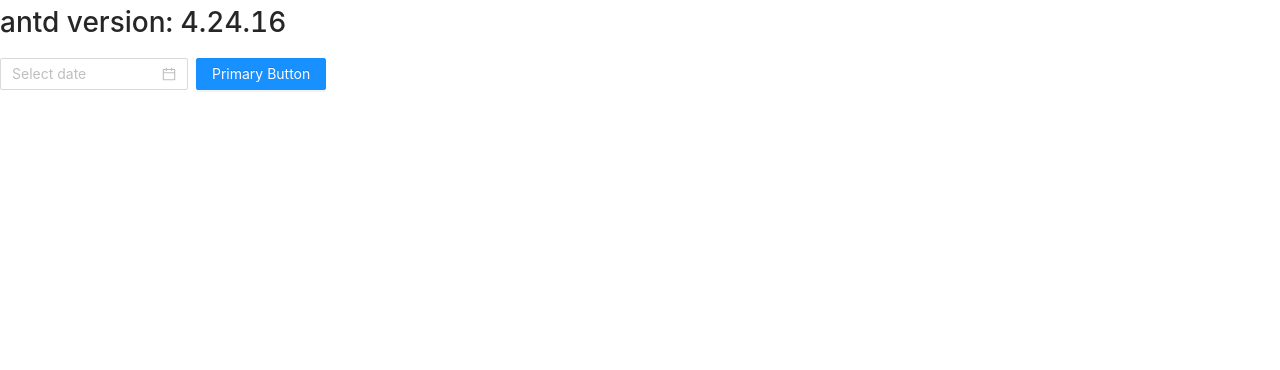
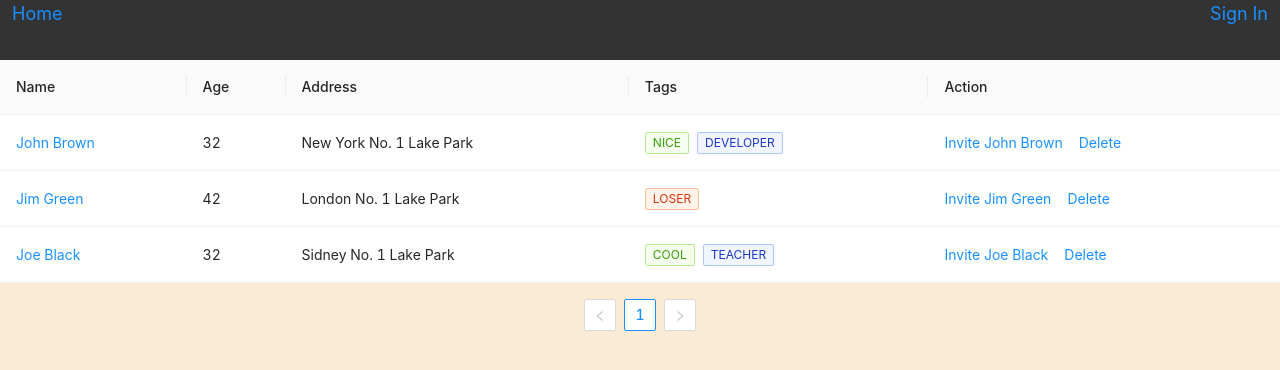
Before and after one commit to Jasmin2895/react-apollo-client, a React (Create React App) app: page /countryDetails in a window 1280 px wide. Shown: the top 370 px of the page. Built offline with nearby package versions, Linux system fonts and the light colour scheme.

Commit message:
add data to fields

```diff
--- a/package.json
+++ b/package.json
@@ -12,6 +12,7 @@
     "graphql": "^15.5.0",
     "react": "^17.0.1",
     "react-dom": "^17.0.1",
+    "react-router-dom": "^5.2.0",
     "react-scripts": "4.0.3",
     "web-vitals": "^1.1.1"
   },
@@ -38,5 +39,9 @@
       "last 1 firefox version",
       "last 1 safari version"
     ]
+  },
+  "devDependencies": {
+    "node-sass": "^5.0.0",
+    "sass-loader": "^11.0.1"
   }
 }
--- a/src/App.js
+++ b/src/App.js
@@ -1,27 +1,26 @@
 import React from "react";
-import {
-  BrowserRouter as Router,
-  Route,
-  Link,
-  Switch,
-  Redirect
-} from "react-router-dom";
+import { Redirect, Route, Switch, BrowserRouter } from 'react-router-dom';
 import Login from "./components/Login";
 import CountryDetails from "./components/CountryDetails";
 import ErrorPage from "./components/ErrorPage";
+import Navbar from "./components/Navbar"
 
 const App = () => {
   return(
-    <Router>
-    <Switch>
-        <Route exact path='/' component={Login}/>
-        <Route path='/countryDetails' component={CountryDetails}/>
-        <Redirect component={ErrorPage} />
-    </Switch>
-</Router>
+    <>
+      <Navbar></Navbar>
+      <BrowserRouter>
+      <Switch>
+          <Route exact path='/' component={Login}/>
+          <Route path='/countryDetails' component={CountryDetails}/>
+          <Route path="*"  component={ErrorPage} />
+      </Switch>
+      </BrowserRouter>
+    </>
   )
 }
 
+export default App;
 
 
 
--- /dev/null
+++ b/src/components/CountryDetails/CountryTable.js
@@ -0,0 +1,88 @@
+import React from "react"
+import { Table, Tag, Radio, Space } from 'antd';
+
+const CountryTable = () => {
+    const bottom = "bottomCenter";
+    const columns = [
+        {
+            title: 'Name',
+            dataIndex: 'name',
+            key: 'name',
+            render: text => <a>{text}</a>,
+        },
+        {
+            title: 'Age',
+            dataIndex: 'age',
+            key: 'age',
+        },
+        {
+            title: 'Address',
+            dataIndex: 'address',
+            key: 'address',
+        },
+        {
+            title: 'Tags',
+            key: 'tags',
+            dataIndex: 'tags',
+            render: tags => (
+            <span>
+                {tags.map(tag => {
+                let color = tag.length > 5 ? 'geekblue' : 'green';
+                if (tag === 'loser') {
+                    color = 'volcano';
+                }
+                return (
+                    <Tag color={color} key={tag}>
+                    {tag.toUpperCase()}
+                    </Tag>
+                );
+                })}
+            </span>
+            ),
+        },
+        {
+            title: 'Action',
+            key: 'action',
+            render: (text, record) => (
+            <Space size="middle">
+                <a>Invite {record.name}</a>
+                <a>Delete</a>
+            </Space>
+            ),
+        },
+    ];
+
+    const data = [
+        {
+            key: '1',
+            name: 'John Brown',
+            age: 32,
+            address: 'New York No. 1 Lake Park',
+            tags: ['nice', 'developer'],
+        },
+        {
+            key: '2',
+            name: 'Jim Green',
+            age: 42,
+            address: 'London No. 1 Lake Park',
+            tags: ['loser'],
+        },
+        {
+            key: '3',
+            name: 'Joe Black',
+            age: 32,
+            address: 'Sidney No. 1 Lake Park',
+            tags: ['cool', 'teacher'],
+        },
+    ];
+
+    return(<div>
+        <Table
+            columns={columns}
+            pagination={{ position: [bottom] }}
+            dataSource={data}
+        />
+    </div>)
+}
+
+export default CountryTable;
--- a/src/components/CountryDetails/index.js
+++ b/src/components/CountryDetails/index.js
@@ -1,9 +1,99 @@
-import React from "react";
-
+import React,{useState} from "react";
+import { Table, Tag, Radio, Space } from 'antd';
+import CountryTable from "./CountryTable";
+// import { Layout } from "antd";  check if this is possible.
+import "./index.scss";
 
 const CountryDetails = () => {
+    const [bottom, setBottom] = useState('bottomCenter')
+    const columns = [
+    {
+        title: 'Name',
+        dataIndex: 'name',
+        key: 'name',
+        render: text => <a>{text}</a>,
+    },
+    {
+        title: 'Age',
+        dataIndex: 'age',
+        key: 'age',
+    },
+    {
+        title: 'Address',
+        dataIndex: 'address',
+        key: 'address',
+    },
+    {
+        title: 'Tags',
+        key: 'tags',
+        dataIndex: 'tags',
+        render: tags => (
+        <span>
+            {tags.map(tag => {
+            let color = tag.length > 5 ? 'geekblue' : 'green';
+            if (tag === 'loser') {
+                color = 'volcano';
+            }
+            return (
+                <Tag color={color} key={tag}>
+                {tag.toUpperCase()}
+                </Tag>
+            );
+            })}
+        </span>
+        ),
+    },
+    {
+        title: 'Action',
+        key: 'action',
+        render: (text, record) => (
+        <Space size="middle">
+            <a>Invite {record.name}</a>
+            <a>Delete</a>
+        </Space>
+        ),
+    },
+    ];
+    const data = [
+        {
+            key: '1',
+            name: 'John Brown',
+            age: 32,
+            address: 'New York No. 1 Lake Park',
+            tags: ['nice', 'developer'],
+        },
+        {
+            key: '2',
+            name: 'Jim Green',
+            age: 42,
+            address: 'London No. 1 Lake Park',
+            tags: ['loser'],
+        },
+        {
+            key: '3',
+            name: 'Joe Black',
+            age: 32,
+            address: 'Sidney No. 1 Lake Park',
+            tags: ['cool', 'teacher'],
+        },
+    ];
+    const countryList = () => {
+        return( <div>
+            <Table
+              columns={columns}
+              pagination={{ position: [bottom] }}
+              dataSource={data}
+            />
+          </div>)
+    }
     return(
-        <div>Country Details...</div>
+       <>
+        <main className="main-container">
+            <div className="country-details">
+                <CountryTable/>
+            </div>
+        </main>
+       </>
     )
 }
 
--- /dev/null
+++ b/src/components/CountryDetails/index.scss
@@ -0,0 +1,4 @@
+.main-container {
+    min-height: 100vh;
+    background-color: antiquewhite;
+}
--- a/src/components/Login/index.js
+++ b/src/components/Login/index.js
@@ -1,19 +1,83 @@
 import React from "react";
-import { Button, DatePicker, version } from "antd";
+import { useHistory } from "react-router-dom";
+import { Form, Input, Button, Checkbox } from 'antd';
 import "antd/dist/antd.css";
 import "./index.css";
 
+const layout = {
+    labelCol: {
+      span: 8,
+    },
+    wrapperCol: {
+      span: 16,
+    },
+  };
+  const tailLayout = {
+    wrapperCol: {
+      offset: 8,
+      span: 16,
+    },
+};
+const Login = () => {
+    const history = useHistory();
+    const onFinish = (values) => {
+        console.log('Success:', values);
+      };
 
-const Login = () => {
-    return(
-    <div className="App">
-        <h1>antd version: {version}</h1>
-        <DatePicker />
-        <Button type="primary" style={{ marginLeft: 8 }}>
-        Primary Button
-        </Button>
-    </div>
-    )
+      const onFinishFailed = (errorInfo) => {
+        console.log('Failed:', errorInfo);
+      };
+    const handleSubmitClick = () => {
+        console.log("handleSubmitClick", )
+        history.push("/countryDetails")
+    }
+      return (
+        <Form
+          {...layout}
+          name="basic"
+          initialValues={{
+            remember: true,
+          }}
+          onFinish={onFinish}
+          onFinishFailed={onFinishFailed}
+        >
+          <Form.Item
+            label="Username"
+            name="username"
+            rules={[
+              {
+                required: true,
+                message: 'Please input your username!',
+              },
+            ]}
+          >
+            <Input />
+          </Form.Item>
+
+          <Form.Item
+            label="Password"
+            name="password"
+            rules={[
+              {
+                required: true,
+                message: 'Please input your password!',
+              },
+            ]}
+          >
+            <Input.Password />
+          </Form.Item>
+
+          <Form.Item {...tailLayout} name="remember" valuePropName="checked">
+            <Checkbox>Remember me</Checkbox>
+          </Form.Item>
+
+          <Form.Item {...tailLayout}>
+            <Button type="primary" htmlType="submit" onClick={handleSubmitClick}>
+              Submit
+            </Button>
+          </Form.Item>
+          </Form>
+  );
 }
 
 export default Login;
--- /dev/null
+++ b/src/components/Navbar/index.js
@@ -0,0 +1,47 @@
+import React, {useState} from "react";
+import { Menu, Row, Col } from 'antd';
+import "./index.scss";
+import { Route } from "react-router";
+
+
+const { SubMenu , ItemGroup, Item } = Menu;
+
+
+const Navbar = () => {
+    const RightMenuOptions = () => {
+        return(
+            <Menu>
+                <Item key="mail">
+                    <a href="">Signin</a>
+                </Item>
+            </Menu>
+        )
+    }
+
+    const LeftMenuOptions = () => {
+        return(
+            <Menu>
+                <Item key="mail">
+                    <a href="">Home</a>
+                </Item>
+            </Menu>
+        )
+    }
+
+
+    return(
+        <nav className="menu-bar">
+            <Row>
+                <Col className="logo" span={12}>
+                    <a href="">Home</a>
+                </Col>
+                <Col className="menuCon" span={12}>
+                    <a href="">Sign In</a>
+                </Col>
+            </Row>
+        </nav>
+    )
+}
+
+
+export default Navbar;
--- /dev/null
+++ b/src/components/Navbar/index.scss
@@ -0,0 +1,14 @@
+.menuCon {
+    text-align: right;
+    padding-right: 12px;
+    color: white;
+}
+.logo {
+    padding-left: 12px;
+    color: white;
+}
+.menu-bar {
+    height: 60px;
+    font-size: 18px;
+    background-color: #333;
+}
--- a/src/index.js
+++ b/src/index.js
@@ -4,7 +4,7 @@ import ApolloClient from 'apollo-boost'
 import { ApolloProvider } from '@apollo/react-hooks';
 
 
-// import App from './App';
+import App from './App';
 import Login from "./components/Login"
 import './index.css';
 // import * as serviceWorker from './serviceWorker';
@@ -17,8 +17,7 @@ const client = new ApolloClient({
 ReactDOM.render(
   <React.StrictMode>
     <ApolloProvider client={client}>
-      {/* <App /> */}
-      <Login/>
+      <App />
     </ApolloProvider>
   </React.StrictMode>,
   document.getElementById('root')
```
Also changed, not shown: src/components/CountryDetails/index.css (deleted), 1 other file (tests, documents, lock files or other folders).
